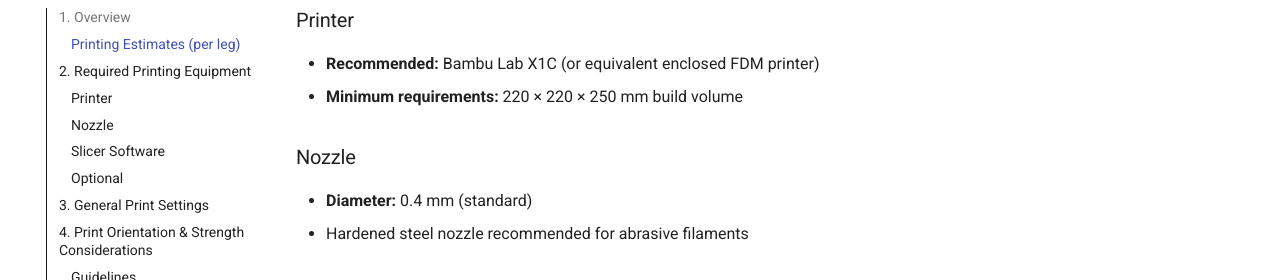
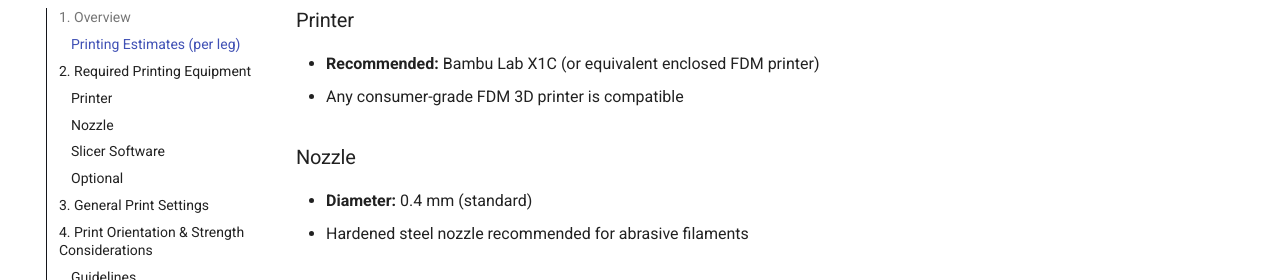
Before and after one commit to printexo/printexo.github.io, an MkDocs documentation site: the page built from docs/hardware/printing.md, in a window 1280 px wide and 900 px high, scrolled down 1142 px. Shown: the part 173-453 px from the top of the window. Built offline with MkDocs 1.6.1 and Material for MkDocs 9.7.7, drawn with Linux system fonts in a browser that asks for light colours.

Commit message:
docs: 빌드 볼륨 요구사항 삭제

```diff
--- a/docs/hardware/printing.md
+++ b/docs/hardware/printing.md
@@ -37,7 +37,7 @@ The following subsystems require 3D-printed components:
 
 ### Printer
 - **Recommended:** Bambu Lab X1C (or equivalent enclosed FDM printer)
-- **Minimum requirements:** 220 × 220 × 250 mm build volume
+- Any consumer-grade FDM 3D printer is compatible
 
 ### Nozzle
 - **Diameter:** 0.4 mm (standard)
```
